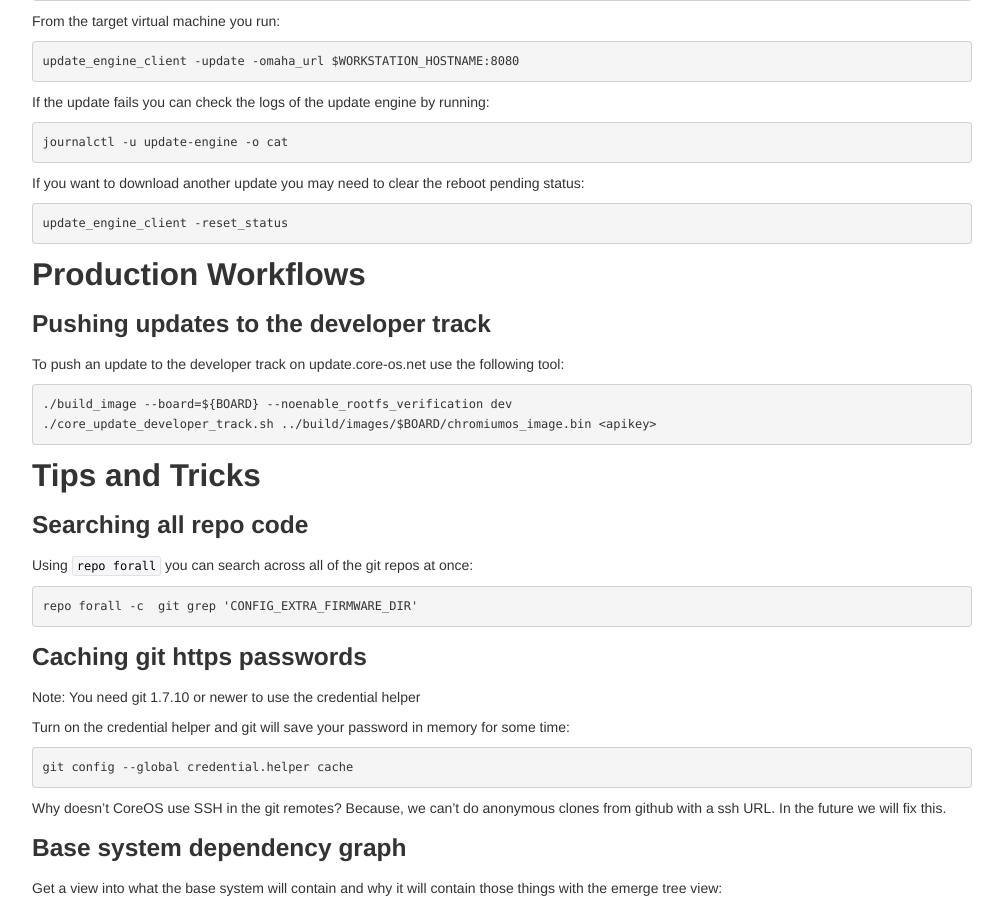
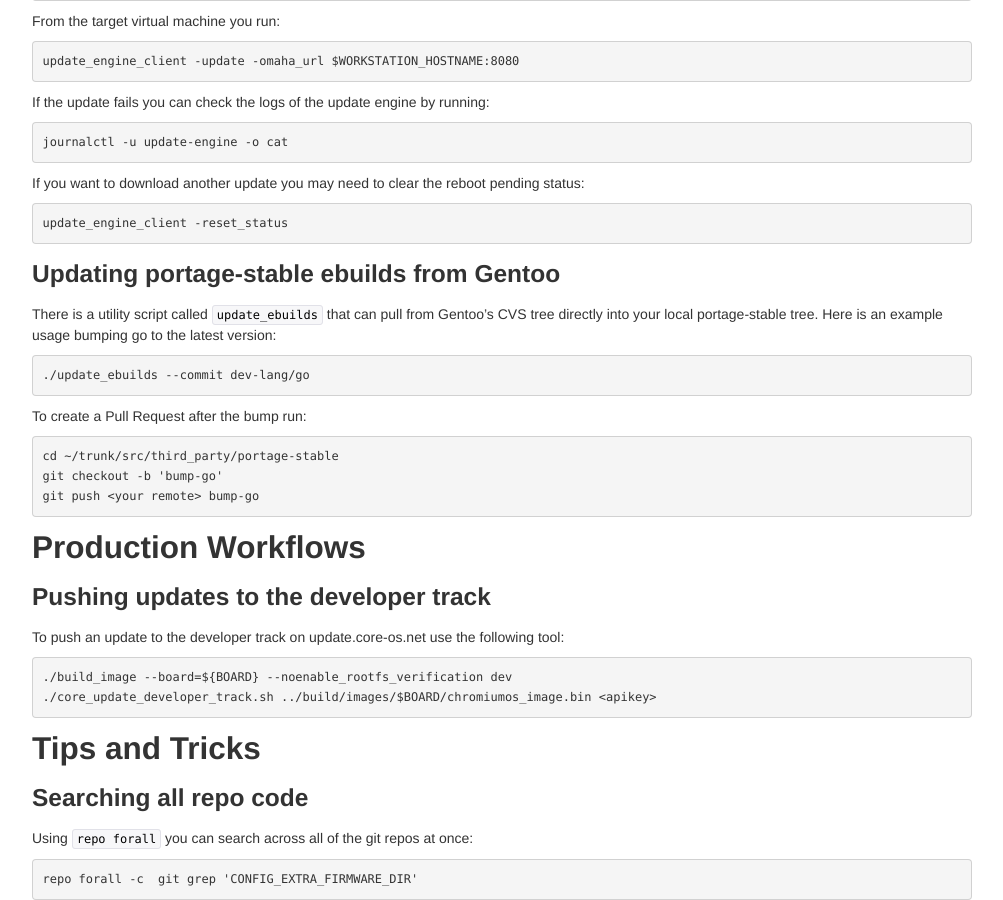
Before and after one commit to RandomStuffs22/coreos.github.com, a Jekyll site: the page built from index.markdown, in a window 1280 px wide and 900 px high, scrolled down 2531 px. Shown: the whole window, without its empty margins (138-1141 px from the left). Built offline with Jekyll 4.4.1, drawn with Linux system fonts in a browser that asks for light colours; Markdown is read by kramdown in place of the engine named in the settings.

Commit message:
feat(index): add update_ebuilds workflow

````diff
--- a/index.markdown
+++ b/index.markdown
@@ -205,6 +205,24 @@ pending status:
 update_engine_client -reset_status
 ```
 
+### Updating portage-stable ebuilds from Gentoo
+
+There is a utility script called `update_ebuilds` that can pull from Gentoo's
+CVS tree directly into your local portage-stable tree. Here is an example usage
+bumping go to the latest version:
+
+```
+./update_ebuilds --commit dev-lang/go
+```
+
+To create a Pull Request after the bump run:
+
+```
+cd ~/trunk/src/third_party/portage-stable
+git checkout -b 'bump-go'
+git push <your remote> bump-go
+```
+
 ## Production Workflows
 
 ### Pushing updates to the developer track
````
